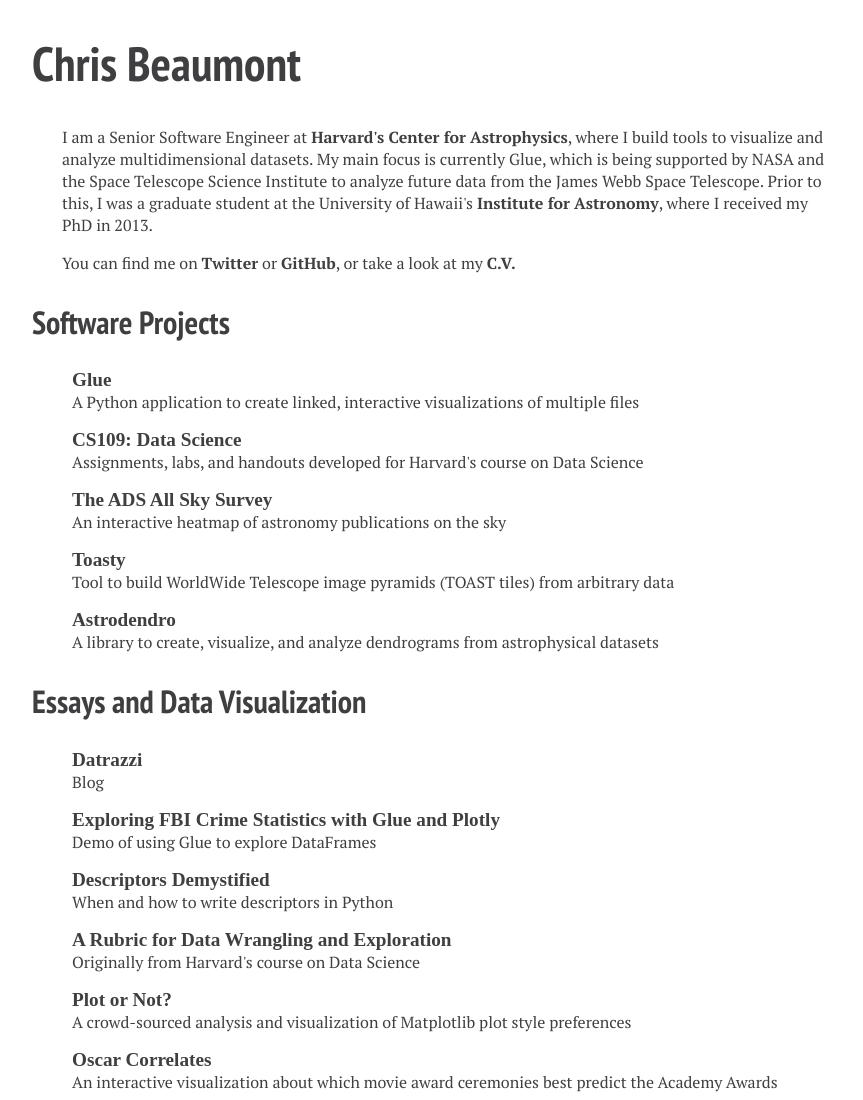
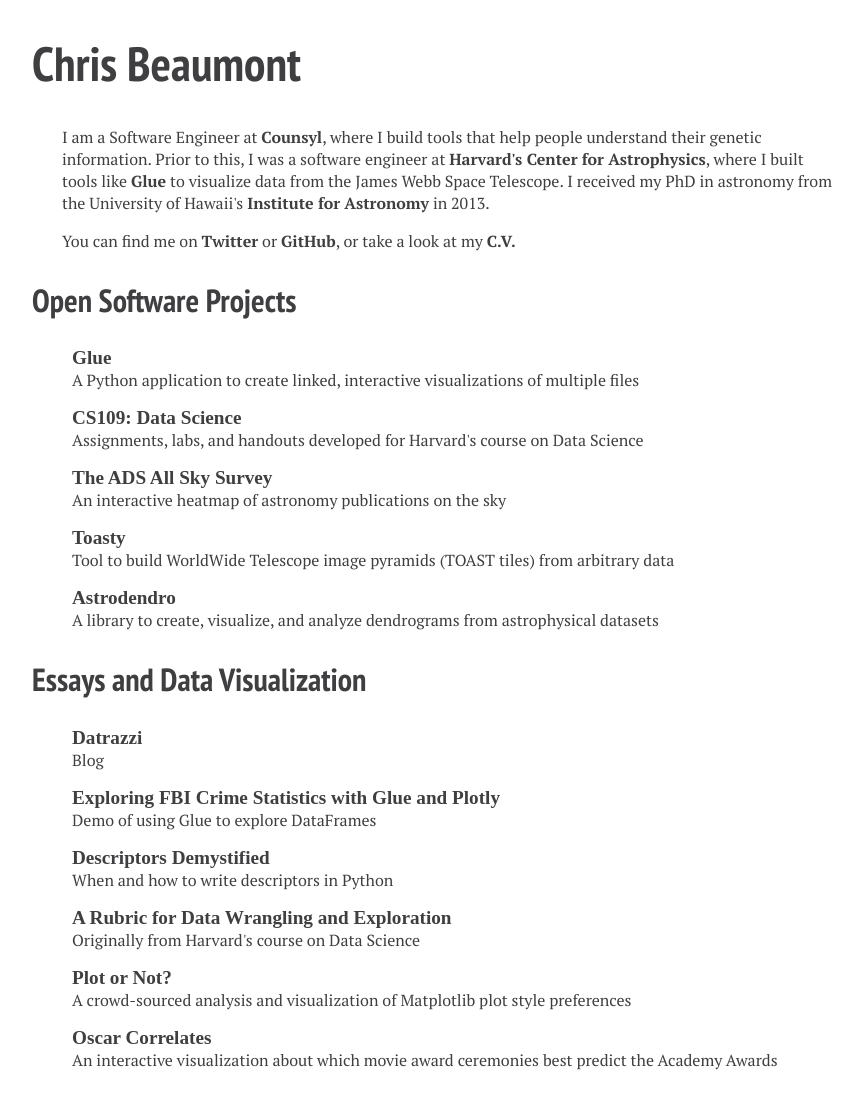
Before and after one commit to ChrisBeaumont/ChrisBeaumont.github.io, a plain HTML site: page index.html in a window 1280 px wide. Shown: the top 1100 px of the page, without its empty margins (208-1071 px from the left). Drawn offline with Linux system fonts and the light colour scheme.

Commit message:
Fix template

```diff
--- a/index.html
+++ b/index.html
@@ -21,16 +21,14 @@
         <h1>Chris Beaumont</h1>
         <div id="about">
             <p>
-
-            I am a Senior Software Engineer at <a href="http://www.cfa.harvard.edu">Harvard's Center for Astrophysics</a>, where I build tools to visualize and analyze multidimensional datasets. My main focus is currently Glue, which is being supported by NASA and the Space Telescope Science Institute to analyze future data from the James Webb Space Telescope. Prior to this, I was a graduate student at the University of Hawaii's <a href="http://www.ifa.hawaii.edu"> Institute for Astronomy</a>, where I received my PhD in 2013.
-
+                I am a Software Engineer at <a href="http://counsyl.com">Counsyl</a>, where I build tools that help people understand their genetic information. Prior to this, I was a software engineer at <a href="http://www.cfa.harvard.edu"> Harvard's Center for Astrophysics</a>, where I built tools like <a href="http://glueviz.org">Glue</a> to visualize data from the James Webb Space Telescope. I received my PhD in astronomy from the University of Hawaii's <a href="http://www.ifa.hawaii.edu"> Institute for Astronomy</a> in 2013.
             <p>
             You can find me on <a href="https://twitter.com/BeaumontChris">Twitter</a> or <a href="https://github.com/ChrisBeaumont">GitHub</a>, or take a look at my <a href="cv.pdf">C.V.</a>
 
         </div>
 
         <div class="section">
-            <h2 class="section-header">Software Projects</h2>
+            <h2 class="section-header">Open Software Projects</h2>
             <div class="section-body">
                 <ul>
 
```
Also changed, not shown: templates/index.html (+2 -4 lines).
